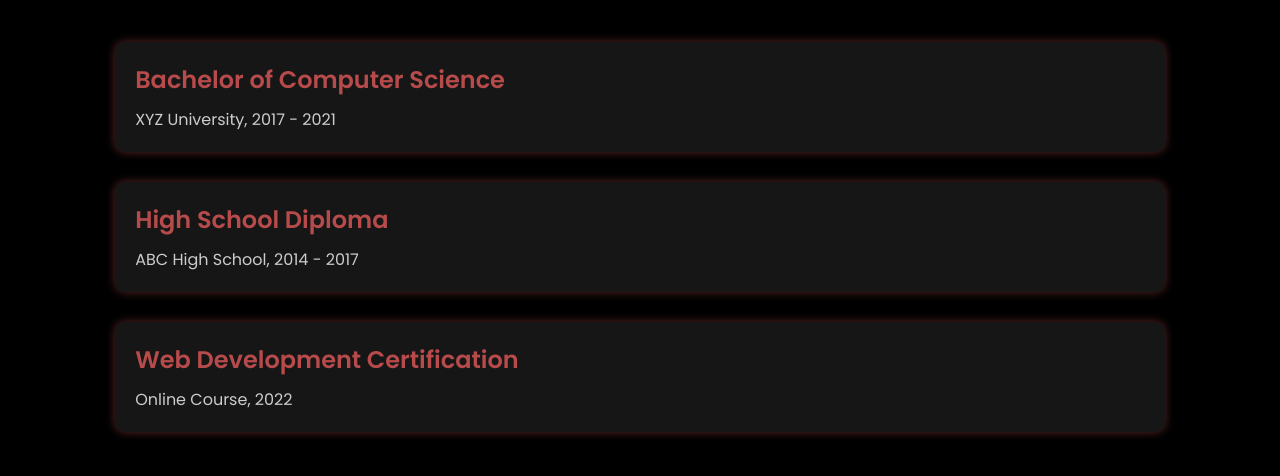
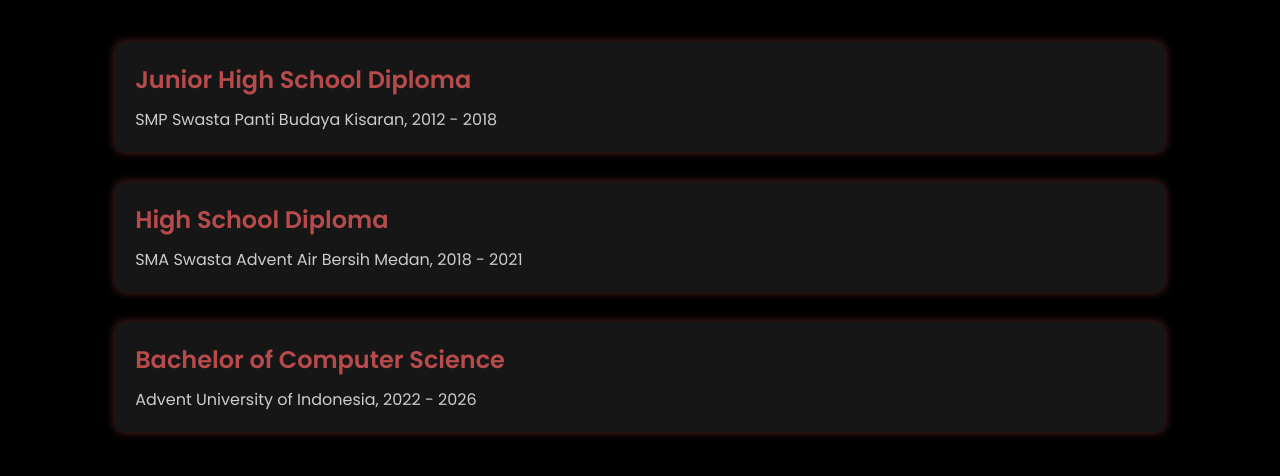
Before and after one commit to Jepersonsam/Portofolio, a plain HTML site: page education.html in a window 1280 px wide. Shown: the part 108-584 px from the top of the page. Drawn offline with Linux system fonts and the light colour scheme.

Commit message:
Update portofolio.html

```diff
--- a/education.html
+++ b/education.html
@@ -195,16 +195,16 @@
     </header>
     <section class="education">
         <div class="education-item">
-            <h3>Bachelor of Computer Science</h3>
-            <p>XYZ University, 2017 - 2021</p>
+            <h3>Junior High School Diploma</h3>
+            <p>SMP Swasta Panti Budaya Kisaran, 2012 - 2018</p>
         </div>
         <div class="education-item">
             <h3>High School Diploma</h3>
-            <p>ABC High School, 2014 - 2017</p>
+            <p>SMA Swasta Advent Air Bersih Medan, 2018 - 2021</p>
         </div>
         <div class="education-item">
-            <h3>Web Development Certification</h3>
-            <p>Online Course, 2022</p>
+            <h3>Bachelor of Computer Science</h3>
+            <p>Advent University of Indonesia, 2022 - 2026</p>
         </div>
     </section>
 
```
